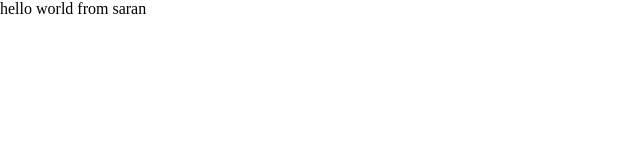
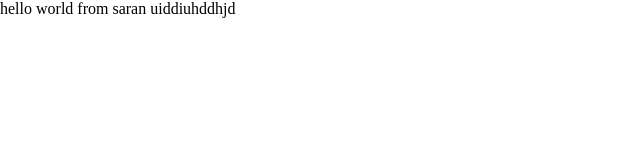
Before and after one commit to Sai-Saran-26/Verifi.ai, a React (Vite) app: page / in a window 1280 px wide. Shown: the top 160 px of the page, without its empty margins (0-640 px from the left). Built offline with nearby package versions, Linux system fonts and the light colour scheme.

Commit message:
testing the changes

```diff
--- a/src/App.jsx
+++ b/src/App.jsx
@@ -5,7 +5,7 @@ function App() {
 
   return (
     <>
-     hello world from saran
+     hello world from saran uiddiuhddhjd
     </>
   )
 }
```
